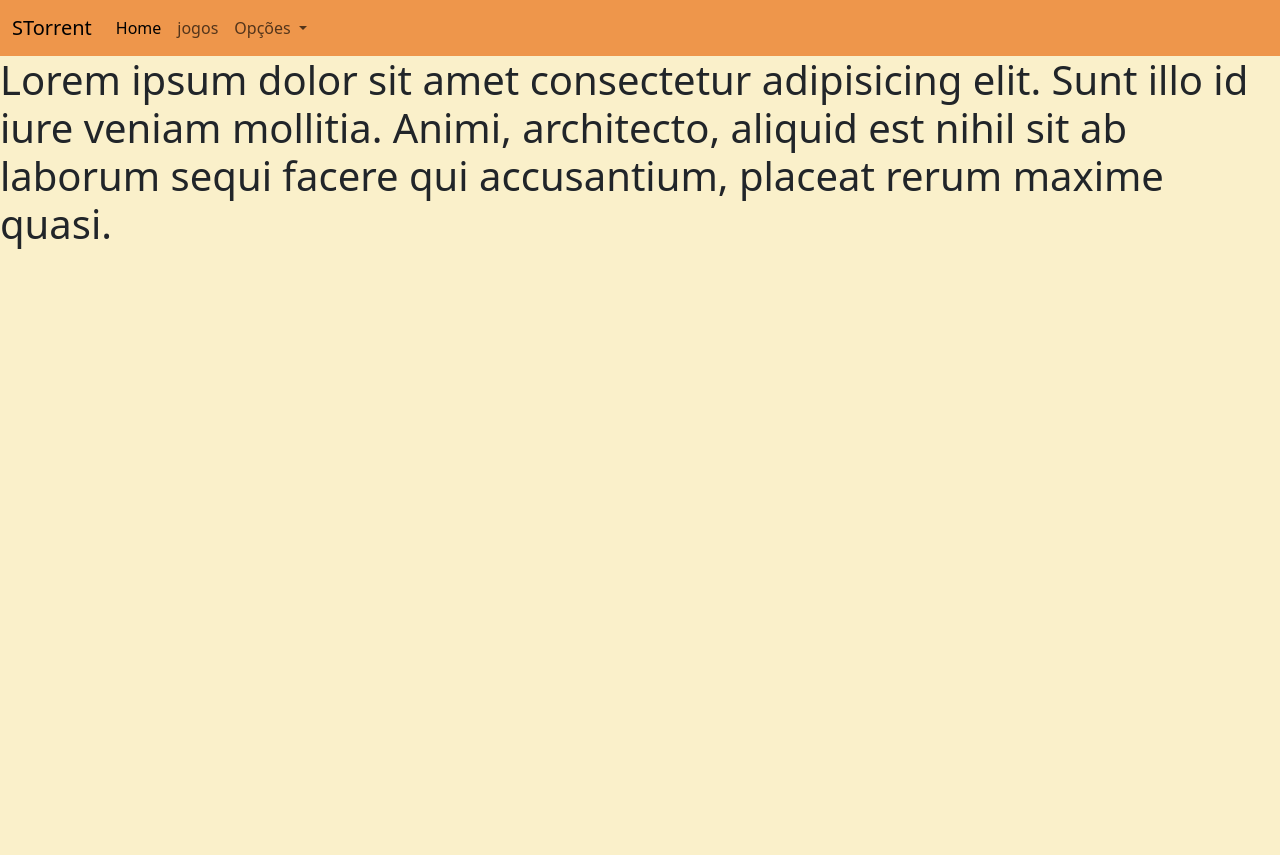
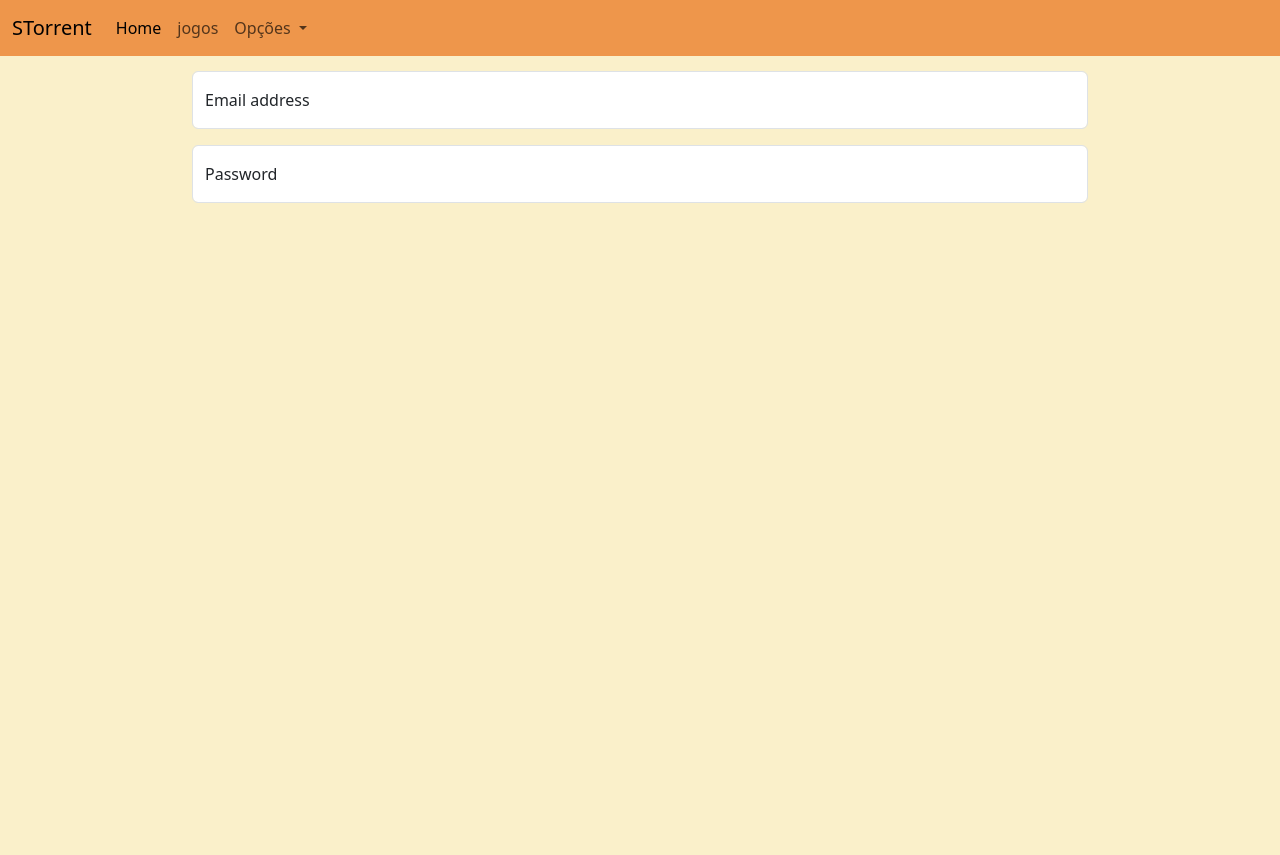
Before and after one commit to LGazola/meuprojeto, a PHP site: page /index.php?pg=contato in a window 1280 px wide. Shown: the top 855 px of the page. Run offline with PHP 8.4, Linux system fonts and the light colour scheme.

Commit message:
inicio de forms na pagina contato

```diff
--- a/css/style.css
+++ b/css/style.css
@@ -87,4 +87,11 @@ img {
   background-color: #ee964b;
 }
 
+.center {
+  width: 100%;
+  padding-left: 15%;
+  padding-right: 15%;
+  padding-top: 15px;
+}
+
 /*# sourceMappingURL=style.css.map */
--- a/css/style.scss
+++ b/css/style.scss
@@ -96,3 +96,9 @@ main {
 .drop{
   background-color: #ee964b;
 }
+.center{
+  width: 100%;
+  padding-left: 15%;
+  padding-right: 15%;
+  padding-top: 15px;
+}
--- a/paginas/contato.php
+++ b/paginas/contato.php
@@ -1 +1,13 @@
-<h1>Lorem ipsum dolor sit amet consectetur adipisicing elit. Sunt illo id iure veniam mollitia. Animi, architecto, aliquid est nihil sit ab laborum sequi facere qui accusantium, placeat rerum maxime quasi.</h1>
+<main>
+<div class="center">
+<div class="form-floating mb-3">
+  <input type="email" class="form-control" id="floatingInput" placeholder="name@example.com">
+  <label for="floatingInput">Email address</label>
+
+</div>
+<div class="form-floating">
+  <input type="password" class="form-control" id="floatingPassword" placeholder="Password">
+  <label for="floatingPassword">Password</label>
+</div>
+</div>
+</main>
```
Also changed, not shown: 1 other file.
